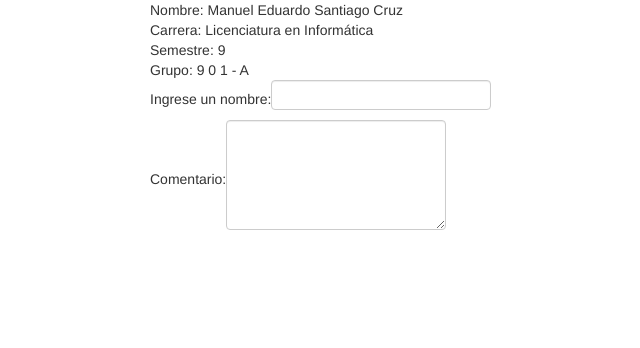
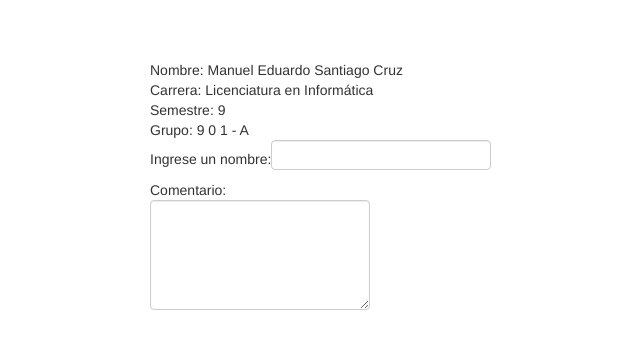
Before and after one commit to luchtrix/luchtrix.github.io, a plain HTML site: page index.html in a window 1280 px wide. Shown: the whole page, without its empty margins (20-660 px from the left). Drawn offline with Linux system fonts and the light colour scheme.

Commit message:
Update index.html

```diff
--- a/index.html
+++ b/index.html
@@ -6,6 +6,7 @@
 	<script type="text/javascript" href="js/bootstrap.min.js"></script>
 </head>
 <body>
+<br><br><br>
 <div class="container">
 	<div class="jumbotron">
 		Nombre: Manuel Eduardo Santiago Cruz<br>
@@ -15,7 +16,7 @@
 	</div>
 	<div class="container">
 		Ingrese un nombre:<input type="text" name="nombre" id="nombre" /><br>
-		Comentario:<textarea rows="5"></textarea><br>
+		Comentario:<br><textarea rows="5"></textarea><br>
 	</div>
 </div>
 </body>
```
